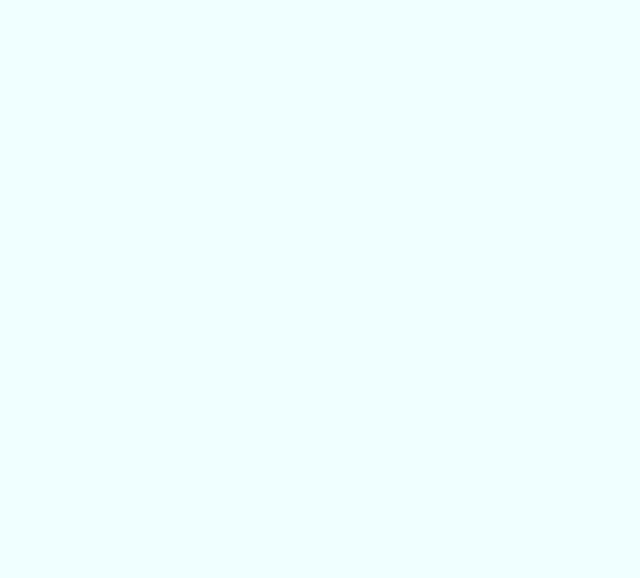
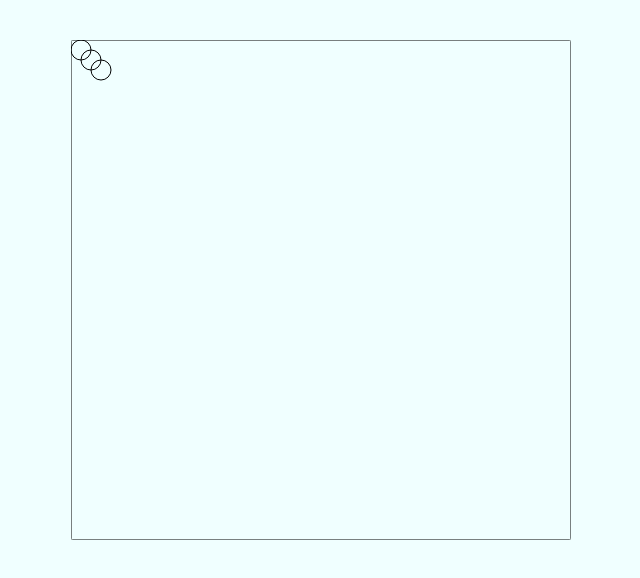
Before and after one commit to slotovi4/natural-selection-rework, a React (Create React App) app: page / in a window 1280 px wide. Shown: the top 578 px of the page, without its empty margins (319-959 px from the left). Built offline with nearby package versions, Linux system fonts and the light colour scheme.

Commit message:
feat: update HomeContainer

```diff
--- a/src/containers/HomeContainer/HomeContainer.tsx
+++ b/src/containers/HomeContainer/HomeContainer.tsx
@@ -1,3 +1,24 @@
+import { useEffect, useRef } from 'react';
 import { Area } from 'src/components';
+import { NaturalSelectionConstructor } from 'src/NSModels';
 
-export const HomeContainer = () => <Area />;
+export const HomeContainer = () => {
+	const areaSize = 500;
+	const areaCanvasRef = useRef<HTMLCanvasElement | null>(null);
+
+	useEffect(() => {
+		const areaCtx = areaCanvasRef.current?.getContext('2d');
+
+		if (areaCtx) {
+			const ns = new NaturalSelectionConstructor({ areaCtx, areaSize });
+		}
+	}, []);
+
+
+	return (
+		<Area
+			ref={areaCanvasRef}
+			areaSize={areaSize}
+		/>
+	);
+};
```
